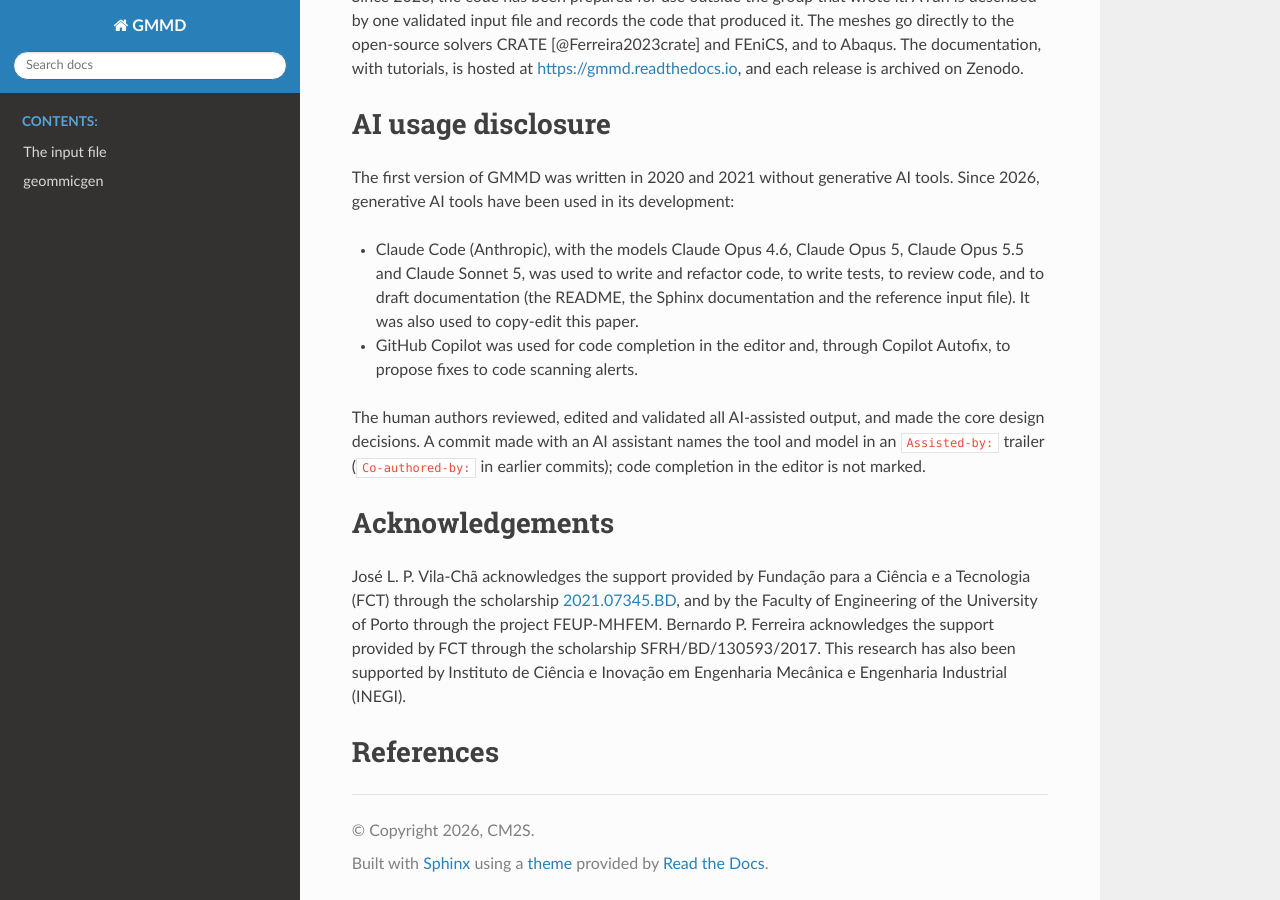
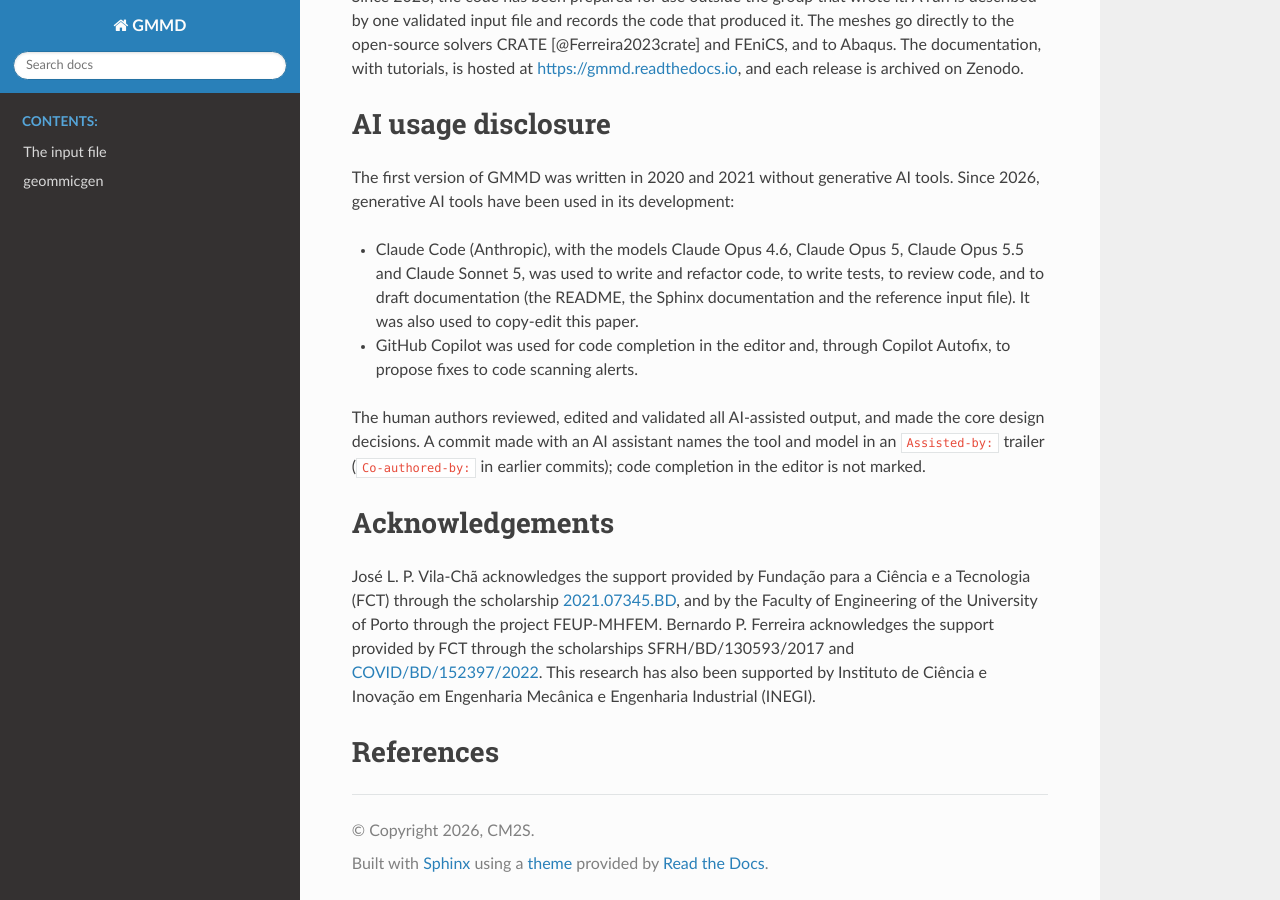
Before and after one commit to CM2S/GMMD, a Sphinx documentation site: the page built from docs/joss_paper/paper.md, in a window 1280 px wide and 900 px high, scrolled down 3715 px. Built offline with Sphinx 7.4.7 and the Read the Docs theme 3.1.0, drawn with Linux system fonts in a browser that asks for light colours; formulas are drawn with MathJax 3.

Commit message:
Acknowledge Bernardo's second FCT scholarship
Assisted-by: Claude:claude-opus-5-5

```diff
--- a/docs/joss_paper/paper.md
+++ b/docs/joss_paper/paper.md
@@ -92,6 +92,6 @@ A commit made with an AI assistant names the tool and model in an `Assisted-by:`
 
 # Acknowledgements
 
-José L. P. Vila-Chã acknowledges the support provided by Fundação para a Ciência e a Tecnologia (FCT) through the scholarship [2021.07345.BD](https://doi.org/10.54499/2021.07345.BD), and by the Faculty of Engineering of the University of Porto through the project FEUP-MHFEM. Bernardo P. Ferreira acknowledges the support provided by FCT through the scholarship SFRH/BD/130593/2017. This research has also been supported by Instituto de Ciência e Inovação em Engenharia Mecânica e Engenharia Industrial (INEGI).
+José L. P. Vila-Chã acknowledges the support provided by Fundação para a Ciência e a Tecnologia (FCT) through the scholarship [2021.07345.BD](https://doi.org/10.54499/2021.07345.BD), and by the Faculty of Engineering of the University of Porto through the project FEUP-MHFEM. Bernardo P. Ferreira acknowledges the support provided by FCT through the scholarships SFRH/BD/130593/2017 and [COVID/BD/152397/2022](https://doi.org/10.54499/COVID/BD/152397/2022). This research has also been supported by Instituto de Ciência e Inovação em Engenharia Mecânica e Engenharia Industrial (INEGI).
 
 # References
```
